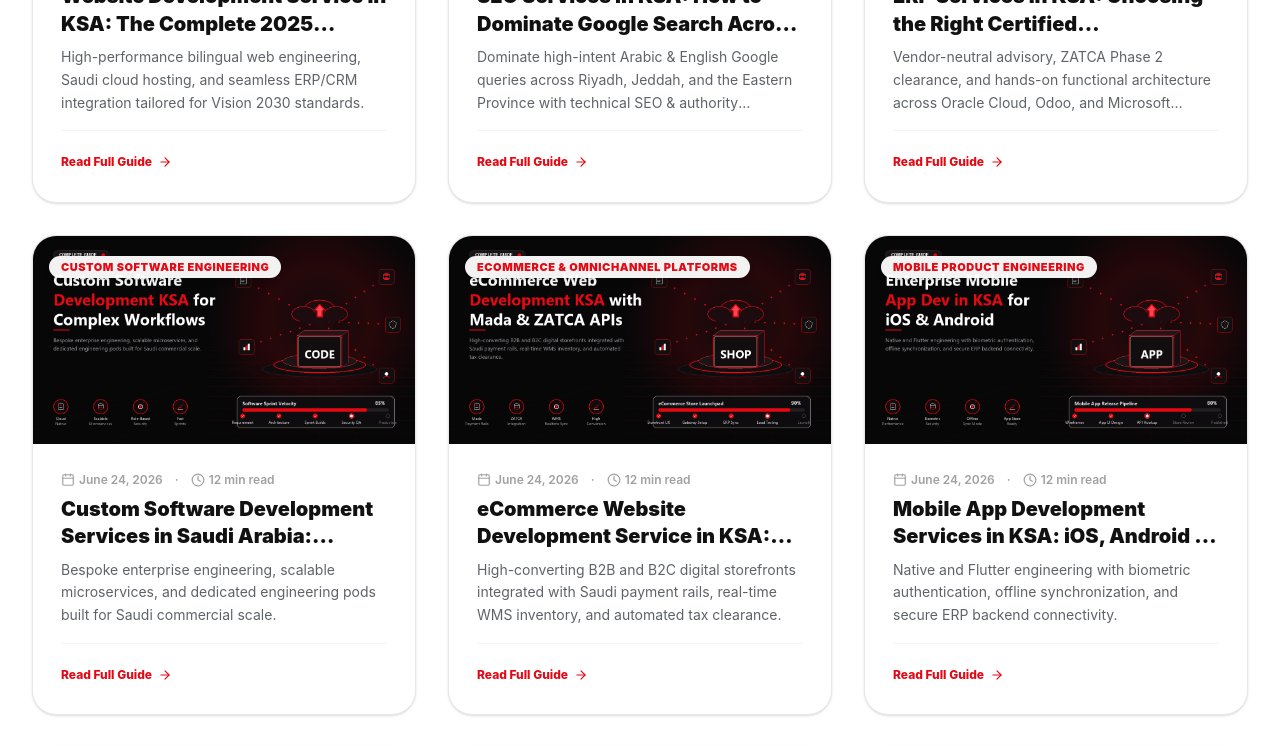
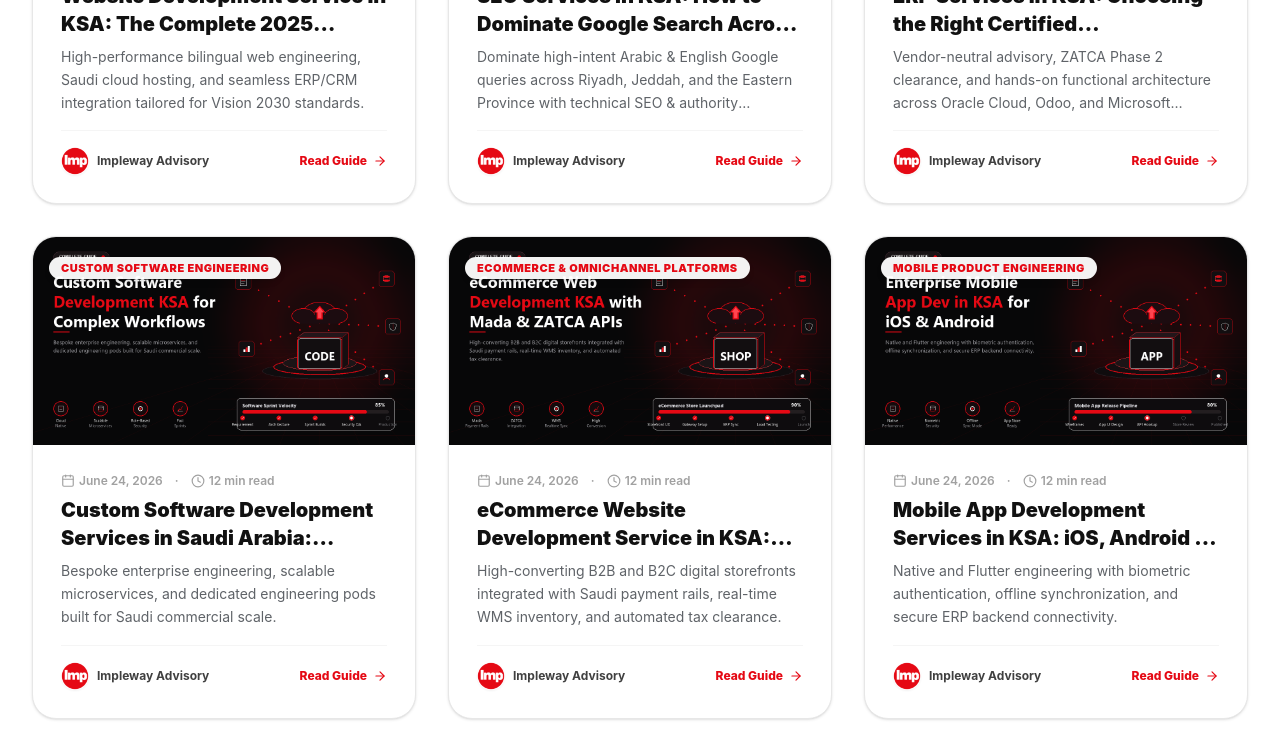
Before and after one commit to umairfida643-droid/Impleway-New-Site, a React (Vite) app: page /blog in a window 1280 px wide. Shown: the part 1220-1966 px from the top of the page. Built offline with nearby package versions, Linux system fonts and the light colour scheme.

Commit message:
feat: replace IW circle with official Impleway favicon across all blog cards and detail pages

```diff
--- a/src/components/home/FeaturedInsightsSection.jsx
+++ b/src/components/home/FeaturedInsightsSection.jsx
@@ -108,9 +108,11 @@ export const FeaturedInsightsSection = () => {
               {/* Bottom Author & CTA Bar */}
               <div className="px-6 sm:px-7 pb-6 pt-3 border-t border-neutral-100 flex items-center justify-between">
                 <div className="flex items-center gap-2">
-                  <div className="w-7 h-7 rounded-full bg-gradient-to-tr from-[#E50914] to-[#9F0712] text-white flex items-center justify-center text-[10px] font-black">
-                    IW
-                  </div>
+                  <img
+                    src="/favicon.png"
+                    alt="Impleway"
+                    className="w-7 h-7 rounded-full object-contain flex-shrink-0 shadow-xs"
+                  />
                   <span className="text-xs font-bold text-neutral-700">
                     Impleway Advisory
                   </span>
--- a/src/pages/BlogDetailPage.jsx
+++ b/src/pages/BlogDetailPage.jsx
@@ -107,8 +107,8 @@ export const BlogDetailPage = () => {
 
               {/* Author Footer Bio */}
               <div className="mt-14 p-8 rounded-3xl bg-[#F6F6F6] border border-[#e7e7e7] flex flex-col sm:flex-row items-center sm:items-start gap-5">
-                <div className="w-14 h-14 rounded-2xl bg-gradient-to-r from-[#E50914] to-[#9F0712] text-white flex items-center justify-center font-black text-xl flex-shrink-0 shadow-md">
-                  IW
+                <div className="w-14 h-14 rounded-2xl overflow-hidden flex-shrink-0 shadow-md">
+                  <img src="/favicon.png" alt="Impleway" className="w-full h-full object-cover" />
                 </div>
                 <div className="space-y-2 text-center sm:text-left">
                   <h4 className="font-extrabold text-base text-[#111111]">{blog.author}</h4>
--- a/src/pages/BlogListingPage.jsx
+++ b/src/pages/BlogListingPage.jsx
@@ -172,13 +172,23 @@ export const BlogListingPage = () => {
                     </p>
                   </div>
 
-                  {/* Read More Link */}
-                  <div className="pt-4 border-t border-neutral-100">
+                  {/* Bottom Author & CTA Bar */}
+                  <div className="pt-4 border-t border-neutral-100 flex items-center justify-between">
+                    <div className="flex items-center gap-2">
+                      <img
+                        src="/favicon.png"
+                        alt="Impleway"
+                        className="w-7 h-7 rounded-full object-contain flex-shrink-0 shadow-xs"
+                      />
+                      <span className="text-xs font-bold text-neutral-700">
+                        Impleway Advisory
+                      </span>
+                    </div>
                     <Link
                       to={`/blog/${blog.slug}`}
                       className="inline-flex items-center gap-1.5 text-xs font-extrabold text-[#E50914] group-hover:underline"
                     >
-                      <span>Read Full Guide</span>
+                      <span>Read Guide</span>
                       <ArrowRight className="w-3.5 h-3.5 transform group-hover:translate-x-1 transition-transform" />
                     </Link>
                   </div>
```
